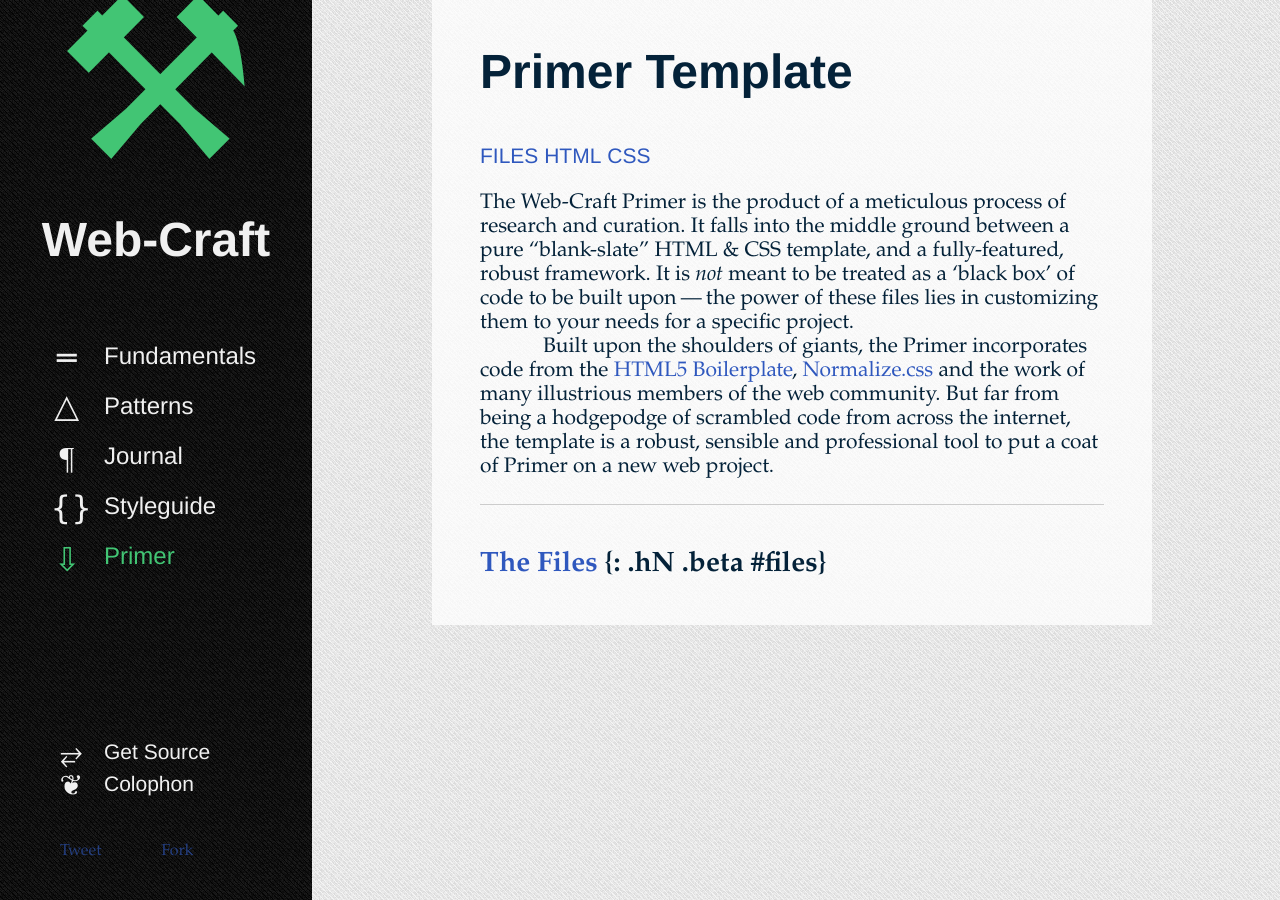
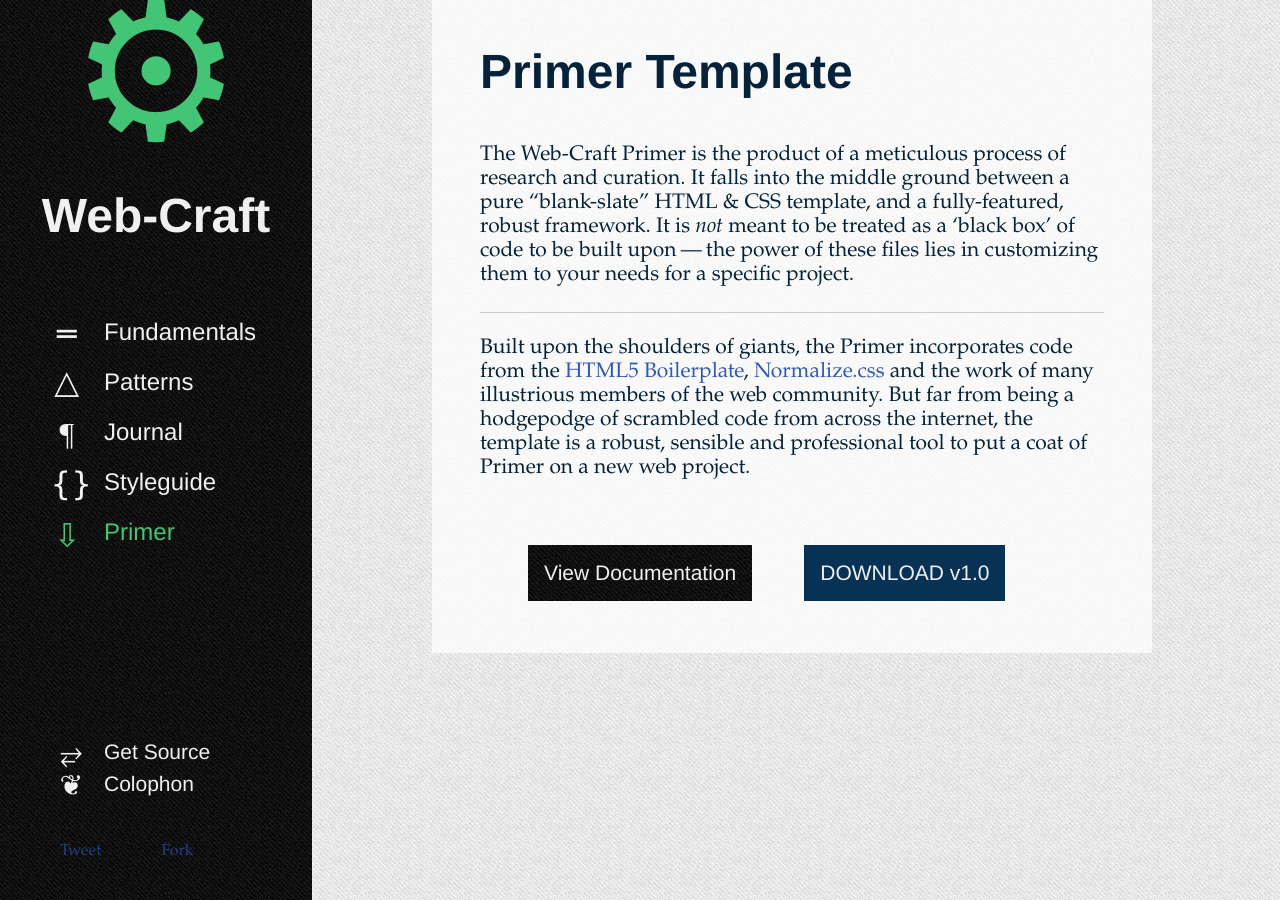
Before and after one commit to caycefischer/webcraft, a Jekyll site: the page built from primer/index.markdown, in a window 1280 px wide. Built offline with Jekyll 4.4.1, drawn with Linux system fonts in a browser that asks for light colours; nearby versions of some CDN libraries; comment, search, counter and statistics services are not loaded.

Commit message:
tweaked media queries, wrote primer page, set up docs page

```diff
--- a/_includes/nav.html
+++ b/_includes/nav.html
@@ -1,7 +1,7 @@
 <div class="anchor-panel dark-area">
 	<header>
 		<div>
-			<span class="symbol txt-green">⚒</span>
+			<span class="symbol txt-green">⚙</span>
 		</div>
 		<h1 class="hN alpha title"><a class="txt-white" href="{{ site.baseurl }}">Web-Craft</a></h1>
 		<nav role="navigation">
--- a/css/style.css
+++ b/css/style.css
@@ -146,7 +146,6 @@
          height: 0.0625rem; /* 1px ÷ 16 = 0.0625 */
          border: 0;
          border-top: 1px solid #ccc;
-         border-top-width: 0.0625rem;
          margin: 0 0 1.5rem;
          padding: 0;
       }
@@ -996,6 +995,9 @@
       margin-bottom: 3em;
       padding-top: 1em;
    }
+   .anchor-panel .title {
+      clear: left;
+   }
    .anchor-panel .gamma {
       margin-bottom: 0.5rem;
       padding-top: 1rem;
@@ -1037,6 +1039,10 @@
       background-color: #fff; /* fallback */
       background-color: rgba(255,255,255,0.75);
    }
+   .action-area {
+      background-color: #063355; /* fallback */
+      background-color: rgb(6,51,85);
+   }
    .txt-green, .txt-green:link, .txt-green:visited {
       color: #42c574; /* fallback */
       color: rgb(66,197,116);
@@ -1063,25 +1069,13 @@
    }
 
    .symbol {
-      font-size: 14rem;
+      font-size: 12rem;
       line-height: 0.75;
       margin: 24px 0 0;
       margin: 1.5rem 0 0;
       padding: 0;
       display: block;
-      /*-webkit-transform: rotateY(0deg);
-         -moz-transform: rotateY(0deg);
-              transform: rotateY(0deg);
-      -webkit-transition: -webkit-transform 0.437s ease-out;
-            -moz-transition: -moz-transform 0.337s ease-out;
-                      transition: transform 0.437s ease-out;
-      -webkit-perspective: 400;*/
    }
-   /*.animated {
-      -webkit-transform: rotateY(180deg);
-         -moz-transform: rotateY(180deg);
-              transform: rotateY(180deg);
-   }*/
    .icon {
       position: relative;
    }
@@ -1109,15 +1103,42 @@
       font-family: serif !important;
    }
 
+   .btn {
+      font-family: "myriad-pro", "Helvetica Neue", Helvetica, Helmet, Freesans, sans-serif;
+      padding: 1rem;
+      margin-top: 2.5rem;
+      margin-left: 3rem;
+      display: inline-block;
+   }
+   .btn a:link, .btn a:visited {
+      color: #f0f0f0; /* fallback */
+      color: rgb(240,240,240);
+   }
+   .btn a:hover, .btn a:active {
+      color: #42c574; /* fallback */
+      color: rgb(66,197,116);
+   }
+
 /*
  * 7. media queries
  ============================================================
  ============================================================
  */
+@media all and (max-width: 1366px) {
+      .page.extended {
+         margin-left: 27em;
+      }
+      .anchor-panel .gamma {
+         margin-bottom: 0.5rem;
+      }
+   }
 
    @media all and (max-width: 1105px) {
       html {
          font-size: 87.5%; /* 14px */
+      }
+      .freight {
+         font-size: 1.142857143em;
       }
       .page, section[role="main"] {
          margin-left: 24em;
@@ -1132,7 +1153,20 @@
          margin-left: 21em;
          width: 39em;
       }
+      .page.extended {
+         margin-left: 19em;
+         width: 38em;
+      }
    }
+
+   @media all and (max-width: 840px) {
+      .page, section[role="main"] {
+         margin-left: 19.5em;
+         width: 40.5em;
+      }
+   }
+
+
    @media all and (max-height: 720px) {
       .anchor-panel .gamma {
          padding-top: 0;
@@ -1142,15 +1176,6 @@
    @media all and (max-height: 840px) {
       html {
          font-size: 87.5%; /* 14px */
-      }
-   }
-
-   @media all and (max-width: 1366px) {
-      .page.extended {
-         margin-left: 27em;
-      }
-      .anchor-panel .gamma {
-         margin-bottom: 0.5rem;
       }
    }
 
@@ -1164,6 +1189,11 @@
       padding-left: 19.5em;
       padding-right: 1.5em;
       z-index: -1;
+   }
+   .page.extended {
+      margin-left: 0 !important;
+      padding-left: 19em !important;
+      width: 100% !important;
    }
    .social.facebook, .social.google {
       margin-left: 2.75em;
--- a/primer/index.markdown
+++ b/primer/index.markdown
@@ -4,17 +4,16 @@ title: "Primer Template"
 description: "The Web-Craft Primer is a downloadable template (built on the HTML5 Boilerplate) that establishes sensible defaults and mixes just the right components together into a well-balanced blank slate to start your web projects."
 ---
 
-- [FILES](#files)
-- [HTML](#html)
-- [CSS](#css)
-{: .nav .delta .sans}
-
 The Web-Craft Primer is the product of a meticulous process of research and curation. It falls into the middle ground between a pure "blank-slate" HTML & CSS template, and a fully-featured, robust framework. It is _not_ meant to be treated as a 'black box' of code to be built upon&thinsp;&mdash;&thinsp;the power of these files lies in customizing them to your needs for a specific project.
-{: .delta}
-
-Built upon the shoulders of giants, the Primer incorporates code from the [HTML5 Boilerplate](http://html5boilerplate.com), [Normalize.css](http://necolas.github.com/normalize.css/) and the work of many illustrious members of the web community. But far from being a hodgepodge of scrambled code from across the internet, the template is a robust, sensible and professional tool to put a coat of Primer on a new web project.
-{: .delta}
+{: .delta .freight}
 
 ---
 
-## [The Files](#files) {: .hN .beta #files}
+Built upon the shoulders of giants, the Primer incorporates code from the [HTML5 Boilerplate](http://html5boilerplate.com), [Normalize.css](http://necolas.github.com/normalize.css/) and the work of many illustrious members of the web community. But far from being a hodgepodge of scrambled code from across the internet, the template is a robust, sensible and professional tool to put a coat of Primer on a new web project.
+{: .delta .freight}
+
+#### [View Documentation]({{ site.baseurl }}/primer/docs)
+{: .delta .btn .dark-area}
+
+#### [DOWNLOAD v1.0](https://github.com/zakkain/webcraft/zipball/master)
+{: .delta .btn .action-area}
```
Also changed, not shown: primer/docs.markdown (added, +15 -0 lines).
